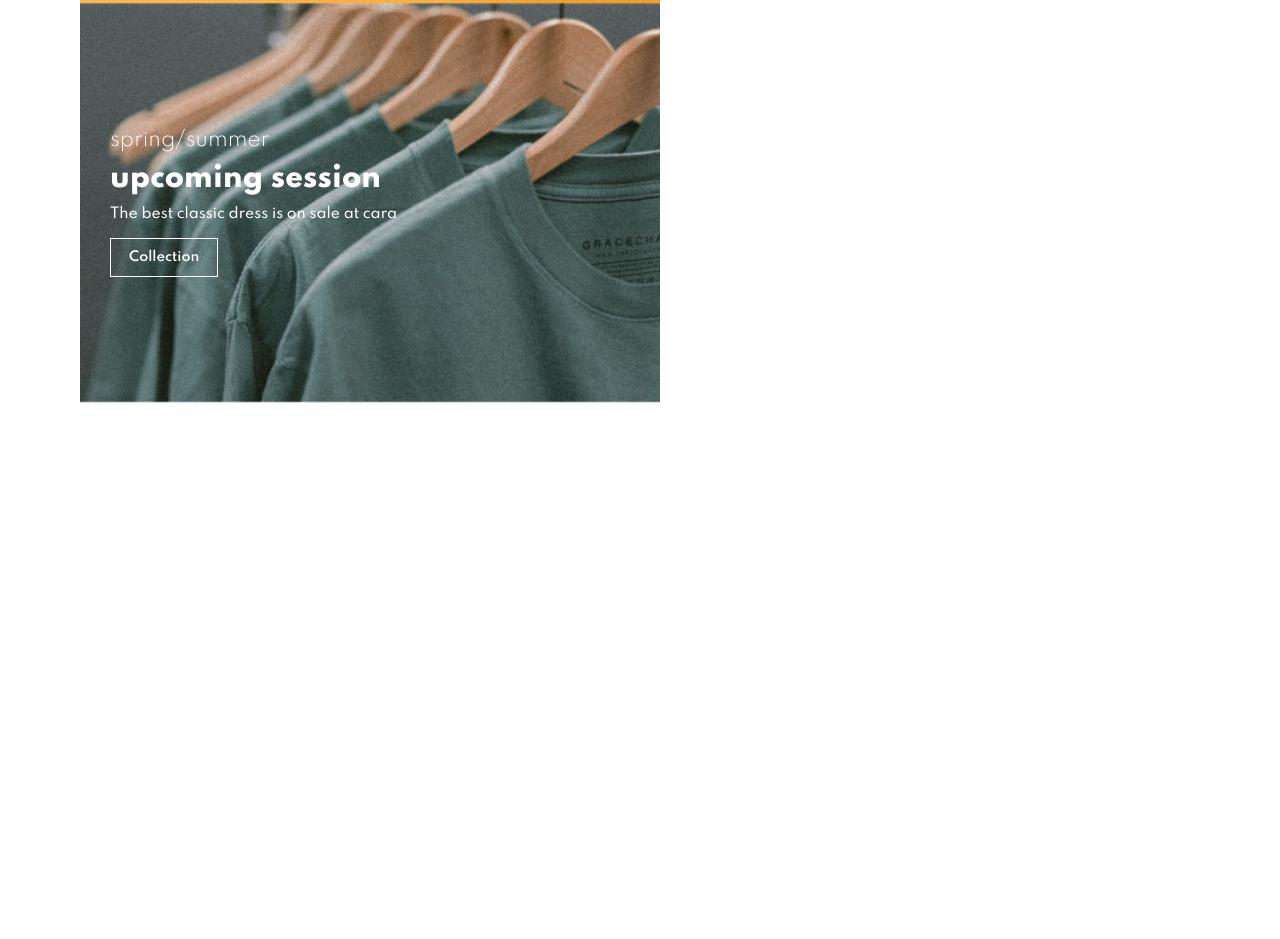
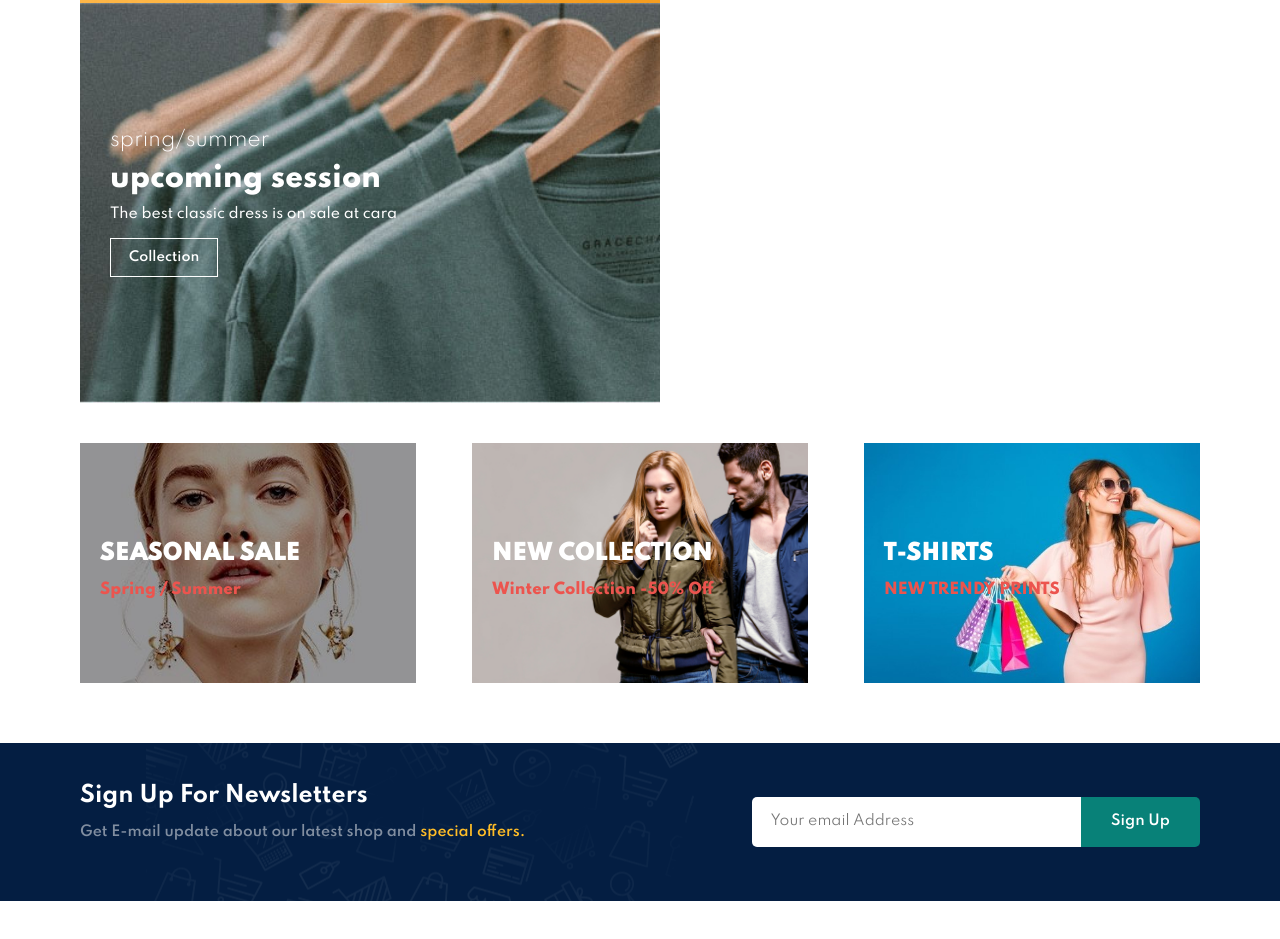
Before and after one commit to ankit8394/e-commerce-web, a plain HTML site: page index.html in a window 1280 px wide. Shown: the part 4184-5123 px from the top of the page. Before the commit the page ends 4627 px from the top, so only its background shows below. Drawn offline with Linux system fonts and the light colour scheme.

Commit message:
adding news area

```diff
--- a/index.html
+++ b/index.html
@@ -353,6 +353,32 @@
         </div>
     </section>
 
+    <section id="banner3">
+        <div class="banner-box">
+            <h2>SEASONAL SALE</h2>
+            <h3>Spring / Summer</h3>
+        </div>
+        <div class="banner-box banner-box2">
+            <h2>NEW COLLECTION</h2>
+            <h3>Winter Collection -50% Off</h3>
+        </div>
+        <div class="banner-box banner-box3">
+            <h2>T-SHIRTS</h2>
+            <h3>NEW TRENDY PRINTS</h3>
+        </div>
+    </section>
+
+    <section id="news" class="section-p1 section-m1">
+        <div class="newstext" >
+            <h4>Sign Up For Newsletters</h4>
+            <p>Get E-mail update about our latest shop and <span>special offers.</span></p>
+        </div>
+        <div class="form">
+            <input type="text" placeholder="Your email Address">
+            <button class="normal">Sign Up</button>
+        </div>
+    </section>
+
     <script src="main.js"></script>
 </body>
 </html>
--- a/style.css
+++ b/style.css
@@ -5,9 +5,7 @@
   box-sizing: border-box;
   font-family: "Spartan", sans-serif;
 }
-img{
-    width: 100%;
-}
+
 html {
   scroll-behavior: smooth;
 }
@@ -344,3 +342,89 @@ body {
     background-color: #088178;
     border: 1px solid #088178;
 }
+#banner3{
+    display: flex;
+    justify-content: space-between;
+    flex-wrap: wrap;
+    padding: 0px 80px;
+}
+#banner3 .banner-box{
+    display: flex;
+    flex-direction: column;
+    justify-content: center;
+    align-items: flex-start;
+    text-align: center;
+    background: url(assets/banner/b7.jpg);
+    min-width: 30%;
+    height: 30vh;
+    background-size: cover;
+    background-position: center;
+    padding: 20px;
+    margin-bottom: 20px;
+}
+#banner3 h2{
+    color: #fff;
+    font-weight: 900;
+    font-size: 22px;
+}
+#banner3 h3{
+    color: #ec544e;
+    font-weight: 800;
+    font-size: 15px;
+}
+#banner3 .banner-box2{
+    background: url(assets/banner/b4.jpg);
+    background-size: cover;
+    background-position: center;
+}
+#banner3 .banner-box3{
+    background: url(assets/banner/b18.jpg);
+    background-size: cover;
+    background-position: center;
+}
+#news{
+    display: flex;
+    justify-content: space-between;
+    flex-wrap: wrap;
+    align-items: center;
+    background-image: url(assets/banner/b14.png);
+    background-position: 20% 30%;
+    background-color: #041e42;
+    background-repeat: no-repeat;
+}
+#news h4{
+    font-size: 22px;
+    font-weight: 700;
+    color: #fff;
+}
+#news p{
+    font-size: 14px;
+    font-weight: 600;
+    color: #818ea0;
+}
+#news p span{
+    color: #ffbd27;
+}
+#news .form{
+    display: flex;
+    width: 40%;
+}
+#news input{
+    height: 3.125rem;
+    padding: 0 1.25em;
+    font-size: 14px;
+    width: 100%;
+    border: 1px solid transparent;
+    border-radius: 5px;
+    outline: none;
+    border-top-right-radius: 0;
+    border-bottom-right-radius: 0;
+
+}
+#news button{
+    background-color: #088178;
+    color: #fff;
+    white-space: nowrap;
+    border-top-left-radius: 0;
+    border-bottom-left-radius: 0;
+}
```
